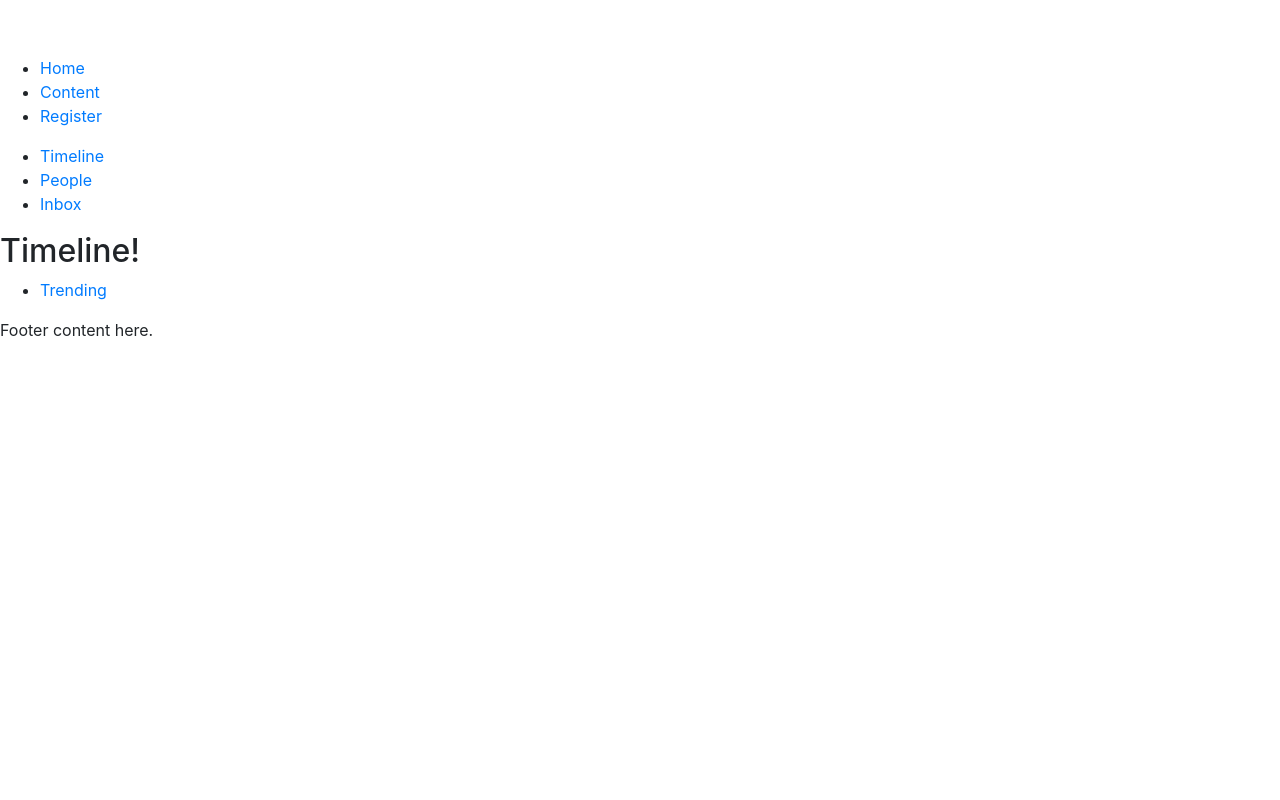
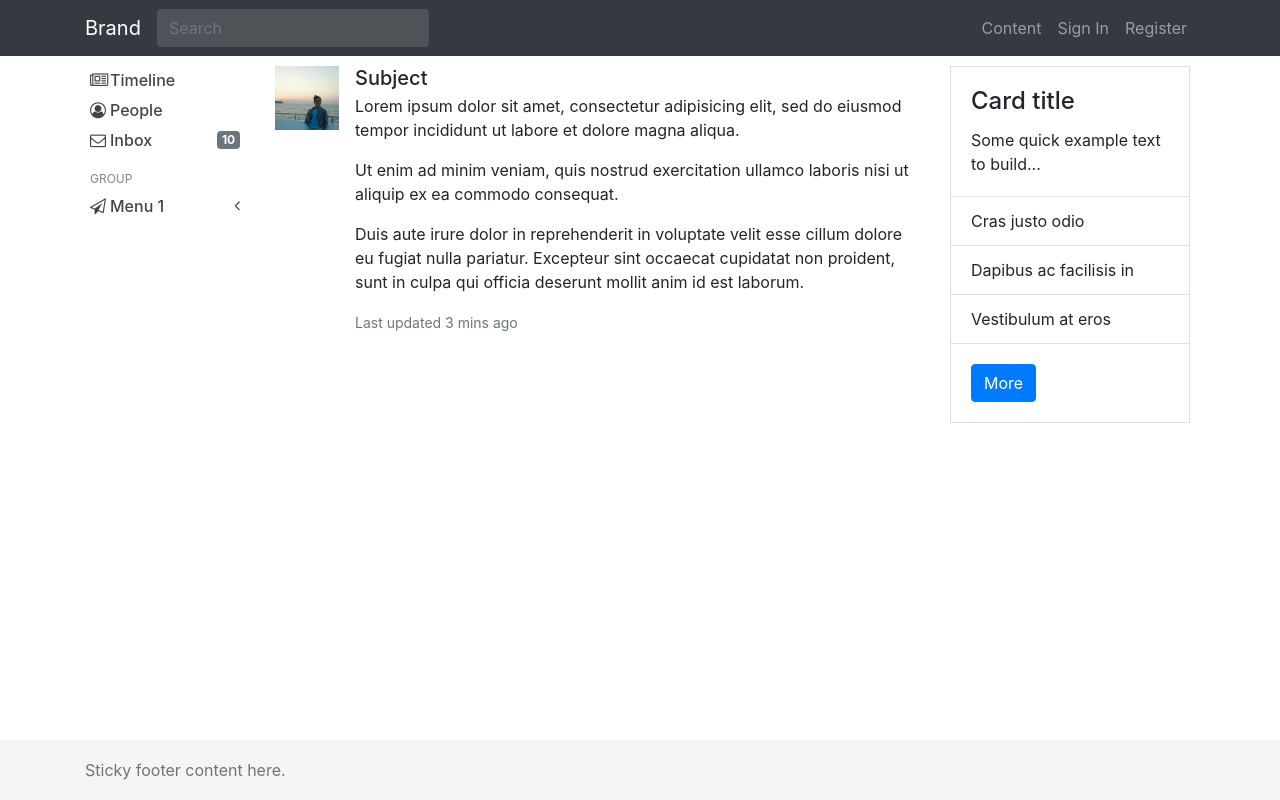
Before and after one commit to ariphidayat/react-template, a React app: page /content/timeline in a window 1280 px wide. Built offline with nearby package versions, Linux system fonts and the light colour scheme.

Commit message:
re-applying style

```diff
--- a/src/components/Content.js
+++ b/src/components/Content.js
@@ -9,15 +9,15 @@ import Trending from './Trending'
 import NotFound from './NotFound'
 
 const Content = ({ match }) => (
-  <div>
+  <div className="row">
     <LeftSidebar/>
     <Switch>
       <Route path={`${match.url}/timeline`} component={Timeline}/>
       <Route path={`${match.url}/people`} component={People}/>
       <Route path={`${match.url}/inbox`} component={Inbox}/>
       <Route path={`${match.url}/trending`} component={Trending}/>
+      <Redirect exact path={match.url} to={`${match.url}/timeline`}/>
       <Route component={NotFound}/>
-      <Redirect path={match.url} to={`${match.url}/timeline`}/>
     </Switch>
     <RightSidebar/>
   </div>
--- a/src/components/Inbox.js
+++ b/src/components/Inbox.js
@@ -1,7 +1,9 @@
 import React from 'react'
 
 const Inbox = () => (
-  <h2>Inbox!</h2>
+  <section className="col-md-7">
+    <h2>Inbox!</h2>
+  </section>
 )
 
 export default Inbox
--- a/src/components/LeftSidebar.js
+++ b/src/components/LeftSidebar.js
@@ -2,13 +2,25 @@ import React from 'react'
 import { Link } from 'react-router-dom'
 
 const LeftSidebar = () => (
-  <div>
-    <ul>
-      <li><Link to='/content/timeline'>Timeline</Link></li>
-      <li><Link to='/content/people'>People</Link></li>
-      <li><Link to='/content/inbox'>Inbox</Link></li>
-    </ul>
-  </div>
+  <aside className="col-md-2 sidebar">
+    <div className="navbar-nav sidebar-menu">
+      <Link to='/content/timeline'><span className="fa fa-newspaper-o"/>Timeline</Link>
+      <Link to='/content/people'><span className="fa fa-user-circle-o"/>People</Link>
+      <Link to='/content/inbox'><span className="fa fa-envelope-o"/>Inbox
+        <span className="badge badge-secondary pull-right">10</span>
+      </Link>
+      <div className="header">GROUP</div>
+      <a href="#" data-toggle="collapse" data-target="#menu1">
+        <span className="fa fa-send-o"/>Menu 1
+        <span><i className="fa fa-angle-left pull-right"/></span>
+      </a>
+      <div id="menu1" className="treeview-menu collapse">
+        <div><a href="#">Sub Menu 1.1</a></div>
+        <div><a href="#">Sub Menu 1.2</a></div>
+        <div><a href="#">Sub Menu 1.3</a></div>
+      </div>
+    </div>
+  </aside>
 )
 
 export default LeftSidebar
--- a/src/components/NotFound.js
+++ b/src/components/NotFound.js
@@ -1,7 +1,9 @@
 import React from 'react'
 
 const NotFound = () => (
-  <h1>404 | Not Found</h1>
+  <div className="not-found">
+    <h1><span className="fa fa-frown-o"/> This page is not available!</h1>
+  </div>
 )
 
 export default NotFound
--- a/src/components/People.js
+++ b/src/components/People.js
@@ -1,7 +1,9 @@
 import React from 'react'
 
 const People = () => (
-  <h2>People!</h2>
+  <section className="col-md-7">
+    <h2>People!</h2>
+  </section>
 )
 
 export default People
--- a/src/components/Register.js
+++ b/src/components/Register.js
@@ -1,7 +1,45 @@
-import React from 'react'
+import React, { Component } from 'react'
 
-const Register = () => (
-  <h1>Register Form!</h1>
-)
+class Register extends Component {
+  constructor(props) {
+    super(props)
+    this.submit = this.submit.bind(this)
+  }
+
+  submit(e) {
+    e.preventDefault()
+    console.log('name', this.refs.name.value)
+    console.log('username', this.refs.username.value)
+    console.log('password', this.refs.password.value)
+  }
+
+  render() {
+    const { name, username, password } = this.props
+
+    return (
+      <form onSubmit={this.submit} className="container register">
+        <div className="row justify-content-center">
+          <div className="col-md-4">
+            <div className="form-group">
+              <label htmlFor="name">Name</label>
+              <input id="name" ref="name" type="text" className="form-control" required/>
+            </div>
+            <div className="form-group">
+              <label htmlFor="userName">Username</label>
+              <input id="username" ref="username" type="text" className="form-control" required/>
+            </div>
+            <div className="form-group">
+              <label htmlFor="password">Password</label>
+              <input id="password" ref="password" type="password" className="form-control" required/>
+            </div>
+            <p>By clicking "Register" you indicate that you have read and agree
+            to the Term of Service and Privacy Policy.</p>
+            <button className="btn btn-primary">Register</button>
+          </div>
+        </div>
+      </form>
+    )
+  }
+}
 
 export default Register
--- a/src/components/RightSidebar.js
+++ b/src/components/RightSidebar.js
@@ -2,11 +2,22 @@ import React from 'react'
 import { Link } from 'react-router-dom'
 
 const RightSidebar = () => (
-  <div>
-    <ul>
-      <li><Link to='/content/trending'>Trending</Link></li>
-    </ul>
-  </div>
+  <aside className="col-md-3">
+    <div className="card sticky-top">
+      <div className="card-body">
+        <h4 className="card-title">Card title</h4>
+        <p className="card-text">Some quick example text to build...</p>
+      </div>
+      <ul className="list-group list-group-flush">
+        <li className="list-group-item">Cras justo odio</li>
+        <li className="list-group-item">Dapibus ac facilisis in</li>
+        <li className="list-group-item">Vestibulum at eros</li>
+      </ul>
+      <div className="card-body">
+        <Link to='/content/trending' className="btn btn-primary">More</Link>
+      </div>
+    </div>
+  </aside>
 )
 
 export default RightSidebar
--- /dev/null
+++ b/src/components/SignIn.js
@@ -0,0 +1,7 @@
+import React from 'react'
+
+const SignIn = () => (
+  <h1>Sign In Form!</h1>
+)
+
+export default SignIn
--- a/src/components/Timeline.js
+++ b/src/components/Timeline.js
@@ -1,7 +1,23 @@
 import React from 'react'
+import img from '../images/arip.jpg'
 
 const Timeline = () => (
-  <h2>Timeline!</h2>
+  <section className="col-md-7 content-container">
+    <div className="media">
+      <img className="d-flex mr-3" src={img} width="64" alt="Image placeholder"/>
+      <div className="media-body">
+        <h5 className="mt-0 mb-1">Subject</h5>
+        <p>Lorem ipsum dolor sit amet, consectetur adipisicing elit, sed do eiusmod
+        tempor incididunt ut labore et dolore magna aliqua.</p>
+        <p>Ut enim ad minim veniam, quis nostrud exercitation ullamco laboris nisi
+        ut aliquip ex ea commodo consequat.</p>
+        <p>Duis aute irure dolor in reprehenderit in voluptate velit esse cillum
+        dolore eu fugiat nulla pariatur. Excepteur sint occaecat cupidatat non
+        proident, sunt in culpa qui officia deserunt mollit anim id est laborum.</p>
+        <small className="text-muted">Last updated 3 mins ago</small>
+      </div>
+    </div>
+  </section>
 )
 
 export default Timeline
--- a/src/components/Trending.js
+++ b/src/components/Trending.js
@@ -1,7 +1,9 @@
 import React from 'react'
 
 const Trend = () => (
-  <h2>Trending..</h2>
+  <section className="col-md-7">
+    <h2>Trending...</h2>
+  </section>
 )
 
 export default Trend
--- a/src/components/footer.js
+++ b/src/components/footer.js
@@ -1,7 +1,11 @@
 import React from 'react'
 
 const Footer = () => (
-  <footer>Footer content here.</footer>
+  <footer className="footer">
+    <div className="container">
+      <span className="text-muted">Sticky footer content here.</span>
+    </div>
+  </footer>
 )
 
 export default Footer
--- a/src/components/header.js
+++ b/src/components/header.js
@@ -2,12 +2,23 @@ import React from 'react'
 import { Link } from 'react-router-dom'
 
 const Header = () => (
-  <header>
-    <ul>
-      <li><Link to='/'>Home</Link></li>
-      <li><Link to='/content'>Content</Link></li>
-      <li><Link to='/register'>Register</Link></li>
-    </ul>
+  <header className="navbar navbar-expand-md navbar-dark fixed-top bg-dark">
+    <div className="container">
+      <Link to='/' className="navbar-brand">Brand</Link>
+      <form className="form-inline mr-auto">
+        <input className="form-control header-search-input" type="text" placeholder="Search" aria-label="Search"/>
+      </form>
+      <button className="navbar-toggler" type="button" data-toggle="collapse" data-target="#navbarCollapse" aria-controls="navbarCollapse" aria-expanded="false" aria-label="Toggle navigation">
+        <span className="navbar-toggler-icon"></span>
+      </button>
+      <div className="collapse navbar-collapse" id="navbarCollapse">
+        <ul className="navbar-nav ml-auto">
+            <li className="nav-item"><Link to='/content' className="nav-link">Content</Link></li>
+            <li className="nav-item"><Link to='/signin' className="nav-link">Sign In</Link></li>
+            <li className="nav-item"><Link to="/register" className="nav-link">Register</Link></li>
+        </ul>
+      </div>
+    </div>
   </header>
 )
 
--- a/src/components/main.js
+++ b/src/components/main.js
@@ -2,14 +2,16 @@ import React from 'react'
 import { Switch, Route } from 'react-router-dom'
 import Home from './Home'
 import Content from './Content'
+import SignIn from './SignIn'
 import Register from './Register'
 import NotFound from './NotFound'
 
 const Main = () => (
-  <main>
+  <main className="container">
     <Switch>
       <Route exact path='/' component={Home}/>
       <Route path='/content' component={Content}/>
+      <Route path='/signin' component={SignIn}/>
       <Route path='/register' component={Register}/>
       <Route component={NotFound}/>
     </Switch>
--- a/src/css/main.css
+++ b/src/css/main.css
@@ -40,9 +40,6 @@ body {
 .sidebar-menu {
   position: sticky;
 	top: 65px;
-}
-.sidebar-menu {
-  padding: 0px 5px 0px 10px;
 }
 .sidebar-menu a {
   color: #444;
@@ -88,6 +85,11 @@ body {
 .treeview-menu > div.active > a,
 .treeview-menu > div:hover > a {
   background: #f5f5f5;
+}
+
+.card {
+  margin: 10px 5px 10px 10px;
+  border-radius: 0;
 }
 
 @media (max-width: 767px) {
@@ -137,11 +139,11 @@ body {
 /*
  * Media Container
  */
-.media-container {
+.content-container {
   margin-top: 10px;
 }
-.media-container > div {
-  margin-bottom: 15px;
+.content-container > div {
+  margin-bottom: 20px;
 }
 
 /*
@@ -154,7 +156,7 @@ body {
 /*
  * No Match
  */
-body .no-match {
+body .not-found {
   position: absolute;
   top: 50%;
   left: 50%;
```
